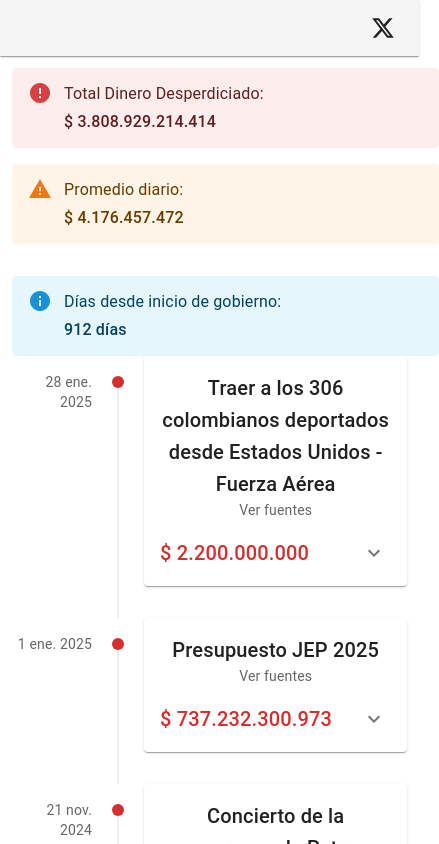
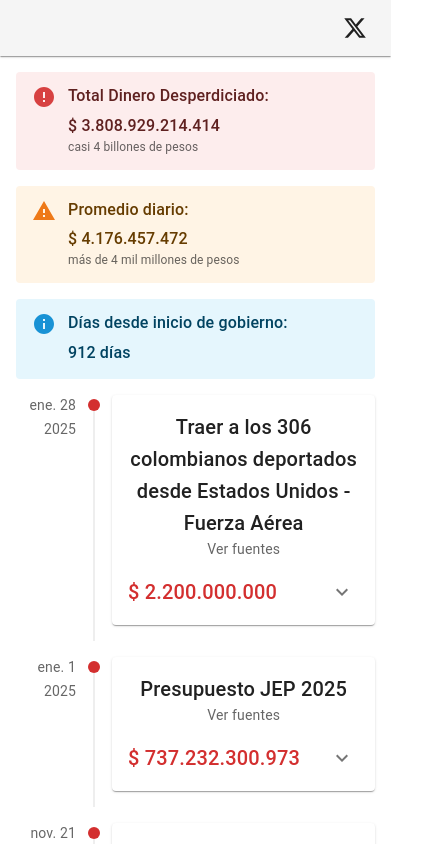
Before and after one commit to davidfgc/dato-mata-relato, a React (Vite) app: page /#/despilfarro in a window 390 px wide. Shown: the top 844 px of the page, 439 px wide, since content can reach past the window. Built offline with nearby package versions, Linux system fonts and the light colour scheme.

Commit message:
refactor: fiscal inneficiency mobile friendly manual

```diff
--- a/src/components/common/Header.jsx
+++ b/src/components/common/Header.jsx
@@ -1,23 +1,10 @@
-import { AppBar, Box, IconButton, Toolbar, Typography, useMediaQuery, useTheme } from '@mui/material';
+import { AppBar, Box, IconButton, Toolbar } from '@mui/material';
 
 const Header = () => {
-  const theme = useTheme();
-  const isMobile = useMediaQuery(theme.breakpoints.down('sm'));
-
   return (
     <AppBar position="static" color="default" elevation={1}>
       <Toolbar>
-        <Typography
-          variant={isMobile ? 'h6' : 'h5'}
-          component="div"
-          sx={{
-            flexGrow: 1,
-            fontWeight: 'bold',
-            color: 'primary.main',
-          }}
-        ></Typography>
-
-        <Box sx={{ display: 'flex', alignItems: 'center' }}>
+        <Box sx={{ display: 'flex', alignItems: 'center', flexGrow: 1, justifyContent: 'flex-end' }}>
           <IconButton
             aria-label="Twitter/X profile"
             color="inherit"
--- a/src/components/government-waste-tracker/FiscalInefficiency.jsx
+++ b/src/components/government-waste-tracker/FiscalInefficiency.jsx
@@ -52,7 +52,7 @@ const FiscalInefficiency = () => {
   };
 
   return (
-    <Box sx={{ maxWidth: 'lg', mx: 'auto', p: { xs: 1.5, sm: 3 } }}>
+    <Box sx={{ maxWidth: 'lg', mx: 'auto', p: { xs: 2, lg: 1 } }}>
       {/* Statistics Alerts */}
       <StatisticsAlerts totalWaste={totalWaste} />
 
--- a/src/components/government-waste-tracker/components/StatisticsAlerts.jsx
+++ b/src/components/government-waste-tracker/components/StatisticsAlerts.jsx
@@ -1,31 +1,23 @@
 import { Error as ErrorIcon, Info as InfoIcon, Warning as WarningIcon } from '@mui/icons-material';
-import { Alert, Box, Stack, Typography } from '@mui/material';
+import { Alert, AlertTitle, Box, Stack, Typography } from '@mui/material';
 import PropTypes from 'prop-types';
-import { calculateDaysSince, formatCurrency } from './utils';
+import { calculateDaysSince, formatCurrency, getAmountDescription } from './utils';
 
 const StatAlert = ({ icon, severity, label, value }) => (
-  <Alert
-    icon={icon}
-    severity={severity}
-    sx={{
-      width: '100%',
-      '& .MuiAlert-message': {
-        width: '100%',
-      },
-    }}
-  >
+  <Alert icon={icon} severity={severity} sx={{ display: 'flex', flexGrow: 1 }}>
+    <AlertTitle sx={{ display: 'flex', flexGrow: 1 }}>{label}</AlertTitle>
     <Box
       sx={{
         display: 'flex',
-        flexDirection: { xs: 'column', sm: 'row' },
-        justifyContent: 'space-between',
-        width: '100%',
-        alignItems: { xs: 'flex-start', sm: 'center' },
-        gap: { xs: 0.5, sm: 1 },
+        flexGrow: 1,
+        flexDirection: { xs: 'column' },
+        alignItems: 'flex-start',
       }}
     >
-      <Typography>{label}</Typography>
       <Typography fontWeight="medium">{value}</Typography>
+      <Typography fontSize={'12px'} color={'text.secondary'}>
+        {getAmountDescription(parseFloat(value.replace(/[^\d]/g, '')))}
+      </Typography>
     </Box>
   </Alert>
 );
@@ -42,7 +34,7 @@ const StatisticsAlerts = ({ totalWaste }) => {
 
   return (
     <>
-      <Stack direction={{ xs: 'column', sm: 'row' }} spacing={2} sx={{ mb: 4 }}>
+      <Stack direction={{ xs: 'column', sm: 'row' }} spacing={2} sx={{ mb: 2 }}>
         <StatAlert icon={<ErrorIcon />} severity="error" label="Total Dinero Desperdiciado:" value={formatCurrency(totalWaste)} />
 
         <StatAlert icon={<WarningIcon />} severity="warning" label="Promedio diario:" value={formatCurrency(totalWaste / daysSince)} />
--- a/src/components/government-waste-tracker/components/TimelineItem.jsx
+++ b/src/components/government-waste-tracker/components/TimelineItem.jsx
@@ -10,21 +10,28 @@ const TimelineItem = ({ item, isLast, isExpanded, onToggle }) => {
       sx={{
         display: 'flex',
         flexDirection: 'row',
-        gap: 2,
+        gap: { xs: 1, sm: 2 },
         position: 'relative',
       }}
     >
       {/* Date Column */}
       <Box
         sx={{
-          width: { xs: 80, sm: 120 },
+          width: { xs: 60, sm: 100 },
           textAlign: 'right',
           pt: 2,
           flexShrink: 0,
+          display: 'flex',
+          flexDirection: { xs: 'column', sm: 'row' },
+          gap: { xs: 0.5, sm: 1 },
+          justifyContent: { xs: 'flex-start', sm: 'flex-end' },
         }}
       >
         <Typography variant="body2" color="text.secondary">
-          {formatDate(item.date)}
+          {formatDate(item.date).split(',')[0]}
+        </Typography>
+        <Typography variant="body2" color="text.secondary">
+          {formatDate(item.date).split(',')[1]}
         </Typography>
       </Box>
 
@@ -66,7 +73,7 @@ const TimelineItem = ({ item, isLast, isExpanded, onToggle }) => {
       <Box
         sx={{
           flexGrow: 1,
-          pb: 2,
+          pt: 2,
           minWidth: 0,
         }}
       >
--- a/src/components/government-waste-tracker/components/utils.js
+++ b/src/components/government-waste-tracker/components/utils.js
@@ -8,13 +8,60 @@ export const formatCurrency = (amount) => {
   }).format(amount);
 };
 
+// Get a human-readable description of the amount
+export const getAmountDescription = (amount) => {
+  // For amounts in trillions (billones in Spanish)
+  if (amount >= 1_000_000_000_000) {
+    const trillions = amount / 1_000_000_000_000;
+    const roundedTrillions = Math.floor(trillions);
+
+    // Handle "casi" case (when close to the next integer)
+    if (trillions - roundedTrillions > 0.7) {
+      return `casi ${roundedTrillions + 1} ${roundedTrillions + 1 === 1 ? 'billón' : 'billones'} de pesos`;
+    }
+
+    // Handle regular case
+    return `más de ${roundedTrillions} ${roundedTrillions === 1 ? 'billón' : 'billones'} de pesos`;
+  }
+
+  // For amounts in billions (mil millones in Spanish)
+  if (amount >= 1_000_000_000) {
+    const billions = amount / 1_000_000_000;
+    const roundedBillions = Math.floor(billions);
+
+    // Handle "casi" case (when close to the next integer)
+    if (billions - roundedBillions > 0.7) {
+      return `casi ${roundedBillions + 1} mil ${roundedBillions + 1 === 1 ? 'millón' : 'millones'} de pesos`;
+    }
+
+    // Handle regular case
+    return `más de ${roundedBillions} mil ${roundedBillions === 1 ? 'millón' : 'millones'} de pesos`;
+  }
+
+  // For amounts in millions
+  if (amount >= 1_000_000) {
+    const millions = amount / 1_000_000;
+    const roundedMillions = Math.floor(millions);
+
+    // Handle "casi" case (when close to the next integer)
+    if (millions - roundedMillions > 0.7) {
+      return `casi ${roundedMillions + 1} ${roundedMillions + 1 === 1 ? 'millón' : 'millones'} de pesos`;
+    }
+
+    // Handle regular case
+    return `más de ${roundedMillions} ${roundedMillions === 1 ? 'millón' : 'millones'} de pesos`;
+  }
+
+  return "";
+};
+
 // Format date
 export const formatDate = (dateStr) => {
   const date = new Date(dateStr + 'T00:00:00-05:00');
   const month = date.toLocaleDateString('es-CO', { month: 'short' });
   const day = date.getDate();
   const year = date.getFullYear();
-  return `${day} ${month} ${year}`;
+  return `${month} ${day}, ${year}`;
 };
 
 // Calculate days since government started
```
